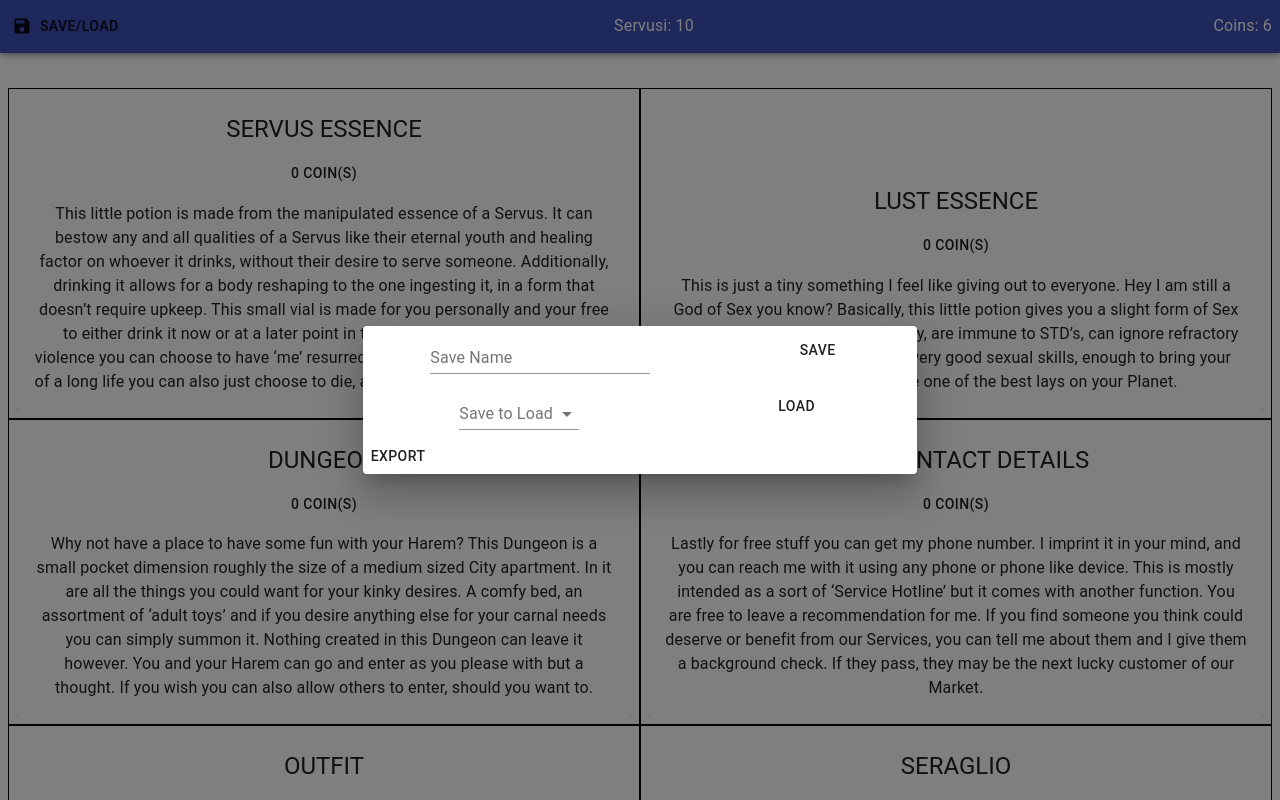
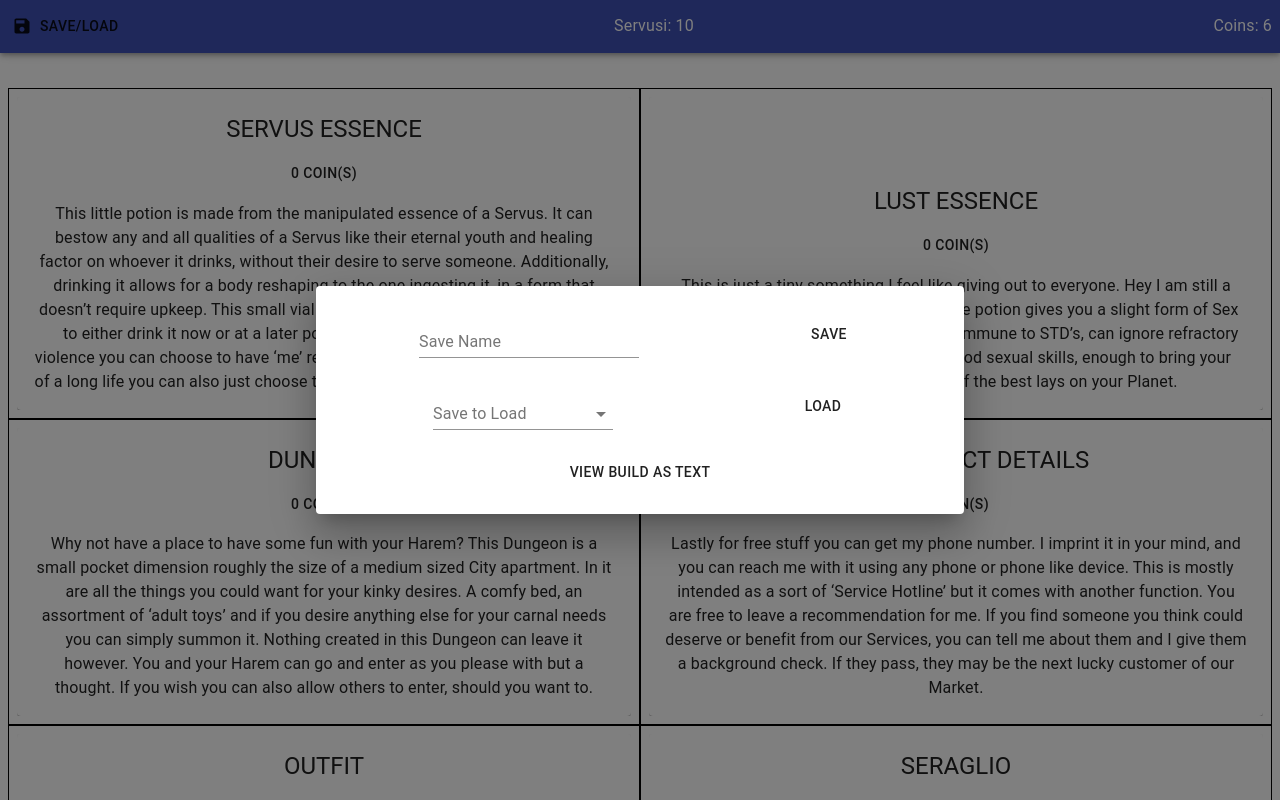
Before and after one commit to hibikikuze4dan/willing-s-market, a React (Create React App) app: page / in a window 1280 px wide. Both pictures are taken after a click on the button "SAVE/LOAD". Shown: the top 800 px of the page. Built offline with nearby package versions, Linux system fonts and the light colour scheme; the HTML template or start-up script is replaced by a standard one.

Commit message:
style updates

```diff
--- a/src/components/save-dialog/index.js
+++ b/src/components/save-dialog/index.js
@@ -17,10 +17,14 @@ import { handleLocalSaveClick } from "./utils";
 const useStyles = makeStyles((theme) => ({
   formControl: {
     margin: theme.spacing(1),
-    minWidth: 120,
+    minWidth: 180,
   },
   selectEmpty: {
     marginTop: theme.spacing(2),
+  },
+  dialog: {
+    overflowY: "hidden",
+    padding: "24px",
   },
 }));
 
@@ -83,9 +87,10 @@ const SelectSaveAndLoadComponent = ({ onClose }) => {
 const SaveDialogComponent = ({ onClose }) => {
   const isOpen = useSelector(getDialogsByFunction)("save");
   const dispatch = useDispatch();
+  const classes = useStyles();
   return (
-    <Dialog open={isOpen} onClose={onClose}>
-      <Grid container>
+    <Dialog open={isOpen} onClose={onClose} classes={{ paper: classes.dialog }}>
+      <Grid container spacing={2}>
         <Grid item xs={12}>
           <NameAndSubmitSaveComponent onClose={onClose} />
         </Grid>
@@ -93,14 +98,16 @@ const SaveDialogComponent = ({ onClose }) => {
           <SelectSaveAndLoadComponent onClose={onClose} />
         </Grid>
         <Grid item xs={12}>
+          <Grid container justify="center">
             <Button
               onClick={() => {
                 dispatch(toggleDialog("save"));
                 dispatch(toggleDialog("export"));
               }}
             >
-            Export
+              View Build As Text
             </Button>
+          </Grid>
         </Grid>
       </Grid>
     </Dialog>
--- a/src/export-components/modal/index.js
+++ b/src/export-components/modal/index.js
@@ -16,7 +16,7 @@ const ExportModalComponent = () => {
   const servusi = useSelector(getServusiForExport);
   return (
     <Dialog open={isOpen} onClose={() => dispatch(toggleDialog("export"))}>
-      <Grid container>
+      <Grid container style={{ padding: "32px" }} spacing={4}>
         <Grid item xs={12}>
           <ListComponent title="Wares" items={wares} />
         </Grid>
```
Lines whose indentation alone changed are shown as unchanged.
